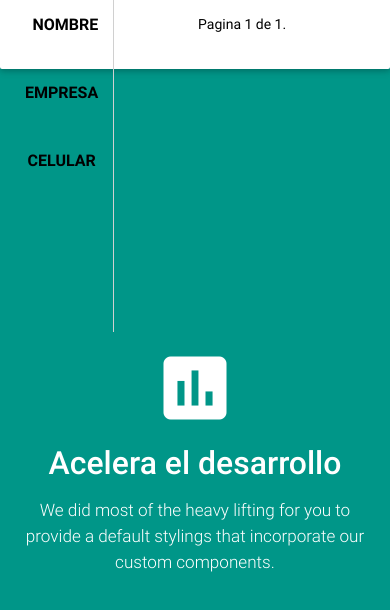
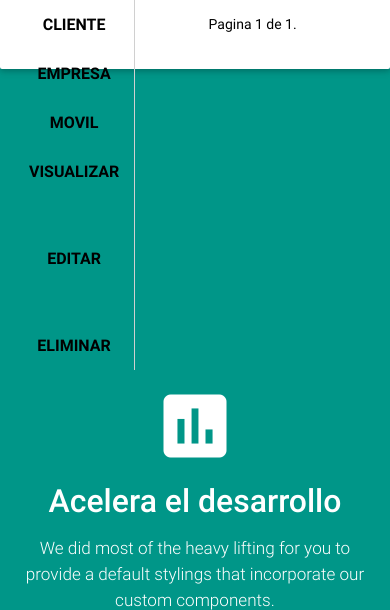
Before and after one commit to lypef/TonerSystem, a Django app: page /list_clients in a window 390 px wide. Shown: the part 83-693 px from the top of the page. Run offline with Django 3.2, Linux system fonts and the light colour scheme; the visitor is signed in with stand-in values (Sample User, id 1); data that the repository does not hold is empty; some libraries are stand-ins or nearby versions.

Commit message:
work tables responsive

```diff
--- a/app/templates/list_clients.html
+++ b/app/templates/list_clients.html
@@ -5,25 +5,24 @@
 {% block body %}
 
 
-      <table class="responsive-table striped black-text">
+      <table class="responsive-table striped black-text centered">
          <thead>
           <tr>
-              <th data-field="name">NOMBRE</th>
-              <th data-field="company"><center>EMPRESA</center></th>
-              <th data-field="movil"><center>CELULAR</center></th>
-              <th data-field="show"></th>
-              <th data-field="edit"></th>
-              <th data-field="delete"></th>
+              <th data-field="id">CLIENTE</th>
+              <th data-field="name">EMPRESA</th>
+              <th data-field="price">MOVIL</th>
+              <th data-field="name">VISUALIZAR<br><br><br></th>
+              <th data-field="price">EDITAR<br><br><br></th>
+              <th data-field="price">ELIMINAR<br></th>
           </tr>
         </thead>
 
         <tbody>
         {% for client in Lclients %}
           <tr>
-            <td><center>{{client.nombre|slice:'0:45'}}</center></td>
-            <td><center>{{client.empresa}}</center></td>
-            <td><center>{{client.movil}}</center></td>
-
+            <td>{{client.nombre|slice:'0:45'}}</td>
+            <td>{{client.empresa}}</td>
+            <td>{{client.movil}}</td>
             <td>
               <!-- form view -->
             <form>
@@ -46,6 +45,7 @@
           <i class="material-icons prefix">account_circle</i>
           <input id="icon_prefix" type="text" class="validate" disabled="disabled">
           <label class="black-text" for="icon_prefix">{{ client.nombre }}</label>
+          </div>
         </div>
 
         <div class="input-field col s6">
@@ -79,6 +79,7 @@
           <input id="icon_prefix" type="text" class="validate" disabled="disabled">
           <label class="black-text" for="icon_prefix">{{ client.email }}</label>
         </div>
+
         <div class="modal-footer">
         <a href="#!" class=" modal-action modal-close waves-effect waves-green btn-flat">OK</a>
         </div>
@@ -87,10 +88,8 @@
         </form>
           <!-- fin view -->
           </td>
-
+          <td>
             <!-- Edit -->
-          <td>
-
 
           <form action="/list_clients_edit" method="POST"> {% csrf_token %}
 
@@ -147,10 +146,9 @@
         </div>
           </form>
             <!-- Find edit -->
-
           </td>
+            <td>
               <!-- Form delete -->
-            <td>
             <form action="/list_clients_delete" method="POST"> {% csrf_token %}
 
             <a class="waves-effect waves-light btn red modal-trigger" name="id" href="#modaldelete{{client.id}}"><i class="material-icons left">delete</i>Eliminar</a>
@@ -184,9 +182,9 @@
             </div>
           </form>
             </td>
-          <!-- fin delete-->
           </tr>
         {% endfor %}
+
         </tbody>
       </table>
 
```
Lines whose indentation alone changed are shown as unchanged.
